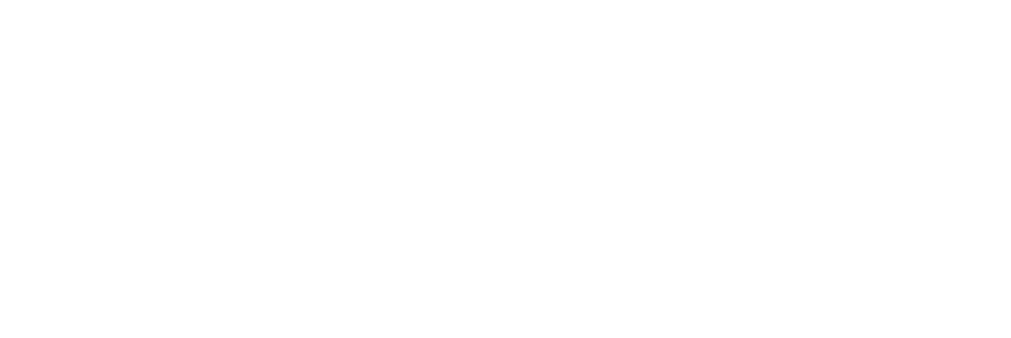
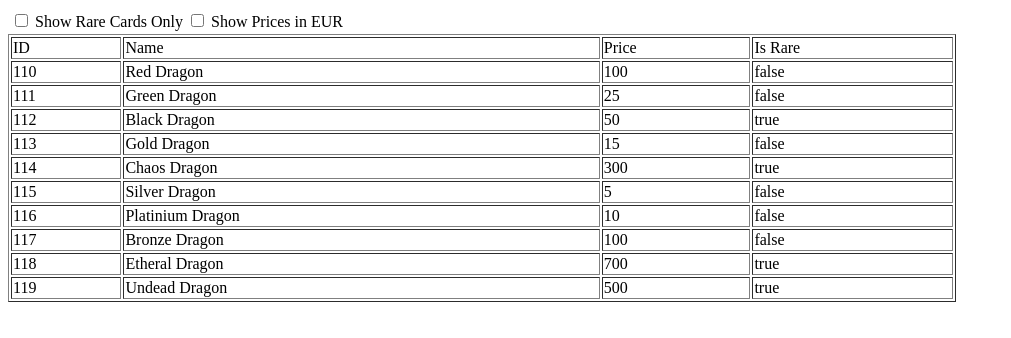
Before and after one commit to enespolat25/dragon-shopping, a plain HTML site: page index.html in a window 1280 px wide. Shown: the whole page, without its empty margins (0-1011 px from the left). Drawn offline with Linux system fonts and the light colour scheme.

Commit message:
artik filtreleri gorebiliyoruz

```diff
--- a/cardcollector.js
+++ b/cardcollector.js
@@ -1,12 +1,55 @@
 async function loadCards()
 {
+    let cardTable= document.getElementById("myCards")
+    let inEuro=document.getElementById("currency");
+    const EURO_CONVERSION=0.87;
+    let priceMultiplier;
+
+    if(inEuro.checked) {
+        priceMultiplier=EURO_CONVERSION;
+    }else{
+        priceMultiplier=1;
+    }
     try {
         const response = await fetch('http://127.0.0.1:5500/card.json');
         let cardsJson= await response.json();
-        console.log(cardsJson);
+        //console.log(cardsJson);
+        var cards = cardsJson.map(function (card) {
+            var cardToShow={
+                "id":card.id,
+                "name":card.name,
+                "priceUSD":card.priceUSD,
+                "isRare":card.isRare
+            }
+            return cardToShow;
+
+        })
 
     } catch (error) {
         alert(error);
+    }
+    cardTable.innerHTML="<tr><td>ID</td><td>Name</td><td>Price</td><td>Is Rare</td></tr>";
+    let rareCards= cards.filter(obj=>obj.isRare==true).map(obj=>(
+        {
+            "id": obj.id,"name": obj.name,"priceUSD": obj.priceUSD,"isRare": obj.isRare
+        }
+    ));
+
+    let onlyRares= document.getElementById("raresOnly")
+
+    if(onlyRares.checked)
+    {
+        for(var i=0;i<rareCards.length;i++)
+        {
+            cardTable.innerHTML +="<tr><td>"+rareCards[i].id+"</td><td>"+rareCards[i].name+"</td><td>"+Math.round(rareCards[i].priceUSD*priceMultiplier)+"</td><td>"+rareCards[i].isRare+"</td></tr>";
+        }
+    }else{
+        for(var i=0;i<cards.length;i++)
+        {
+            cardTable.innerHTML +="<tr><td>"+cards[i].id+"</td><td>"+cards[i].name+"</td><td>"+Math.round(cards[i].priceUSD*priceMultiplier)+"</td><td>"+cards[i].isRare+"</td></tr>";
+        }
 
     }
+
+
 }
--- a/index.html
+++ b/index.html
@@ -8,5 +8,23 @@
 </head>
 <body onload="loadCards()">
 
+    <table id="cardOptions">
+        <tr>
+            <td>
+                <input type="checkbox" id="raresOnly" name="raresOnly" value="raresOnly" onclick="loadCards()">
+                <label for="raresOnly">Show Rare Cards Only</label>
+            </td>
+            <td>
+                <input type="checkbox" id="currency" name="currency" value="currency" onclick="loadCards()">
+                <label for="currency">Show Prices in EUR</label>
+            </td>
+        </tr>
+    </table>
+
+    <!-- asıl tablomuz aşağıda olacak -->
+    <table id="myCards" border="1" width="75%">
+
+    </table>
+
 </body>
 </html>
```
